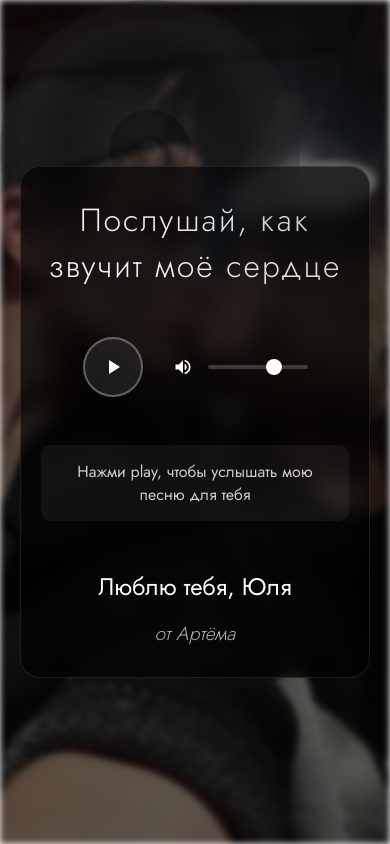
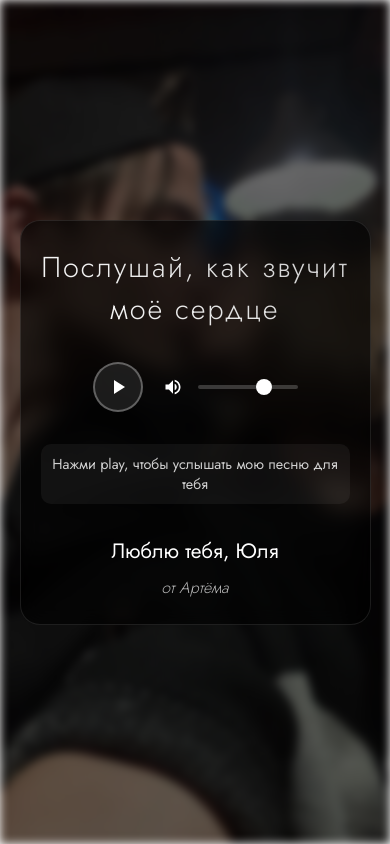
Before and after one commit to artemxdata/song-for-julia, a plain HTML site: page index.html in a window 390 px wide. Drawn offline with Linux system fonts and the light colour scheme.

Commit message:
Update index.html

```diff
--- a/index.html
+++ b/index.html
@@ -33,61 +33,7 @@
             background-size: cover;
             background-position: center;
             filter: brightness(0.4) blur(5px);
-            z-index: -2;
-        }
-
-        .vinyl-background {
-            position: fixed;
-            top: 0;
-            left: 0;
-            width: 100%;
-            height: 100%;
             z-index: -1;
-            opacity: 0.3;
-        }
-
-        .vinyl-record {
-            width: 400px;
-            height: 400px;
-            border-radius: 50%;
-            background: radial-gradient(circle, #2a2a2a 20%, #1a1a1a 40%, #333 60%, #1a1a1a 80%);
-            position: relative;
-            animation: spin 3s linear infinite;
-            box-shadow: 0 0 50px rgba(255, 255, 255, 0.1);
-        }
-
-        .vinyl-record::before {
-            content: '';
-            position: absolute;
-            top: 50%;
-            left: 50%;
-            transform: translate(-50%, -50%);
-            width: 80px;
-            height: 80px;
-            background: #1a1a1a;
-            border-radius: 50%;
-            box-shadow: inset 0 0 20px rgba(0, 0, 0, 0.8);
-        }
-
-        .vinyl-record::after {
-            content: '';
-            position: absolute;
-            top: 50%;
-            left: 50%;
-            transform: translate(-50%, -50%);
-            width: 20px;
-            height: 20px;
-            background: #333;
-            border-radius: 50%;
-        }
-
-        @keyframes spin {
-            from { transform: rotate(0deg); }
-            to { transform: rotate(360deg); }
-        }
-
-        .vinyl-record.paused {
-            animation-play-state: paused;
         }
 
         .main-container {
@@ -99,6 +45,7 @@
             border-radius: 20px;
             backdrop-filter: blur(10px);
             border: 1px solid rgba(255, 255, 255, 0.1);
+            margin: 20px;
         }
 
         .title {
@@ -201,44 +148,50 @@
 
         @media (max-width: 768px) {
             .title {
-                font-size: 2rem;
+                font-size: 1.8rem;
+                margin-bottom: 2rem;
             }
 
             .main-container {
-                margin: 20px;
-                padding: 30px 20px;
+                padding: 25px 20px;
+                margin: 15px;
+                max-width: 90%;
             }
 
             .footer {
                 flex-direction: column;
-                gap: 15px;
+                gap: 10px;
+                margin-top: 2rem;
             }
 
             .love-message {
-                font-size: 1.5rem;
+                font-size: 1.3rem;
             }
 
-            /* Оптимизация фонового изображения для мобильных устройств */
-            .background-image {
-                background-image: url('photo_2025-05-05_12-28-48.jpg');
-                background-position: center center;
-                background-attachment: fixed;
-                filter: brightness(0.4) blur(3px); /* Меньше размытие для мобильных */
+            .signature {
+                font-size: 1rem;
             }
 
-            .vinyl-record {
-                width: 300px;
-                height: 300px;
+            .player-controls {
+                margin: 2rem 0;
+                gap: 20px;
+            }
+
+            .control-btn {
+                width: 50px;
+                height: 50px;
+            }
+
+            .now-playing {
+                margin-top: 1.5rem;
+                padding: 10px;
+                font-size: 0.9rem;
             }
         }
     </style>
 </head>
 <body>
-    <!-- Остальной код остается без изменений -->
     <div class="background-image"></div>
-    <div class="vinyl-background">
-        <div class="vinyl-record" id="vinylRecord"></div>
-    </div>
 
     <div class="main-container">
         <h1 class="title">Послушай, как звучит моё сердце</h1>
@@ -279,12 +232,10 @@
         let isPlaying = false;
         let userInteracted = false;
         const audioPlayer = document.getElementById('audioPlayer');
-        const vinylRecord = document.getElementById('vinylRecord');
         const playIcon = document.getElementById('playIcon');
         const pauseIcon = document.getElementById('pauseIcon');
         const nowPlaying = document.getElementById('nowPlaying');
 
-        // Отслеживаем первое взаимодействие пользователя
         document.addEventListener('click', () => {
             userInteracted = true;
         });
@@ -295,7 +246,6 @@
                 return;
             }
 
-            // Сбрасываем аудио к началу перед воспроизведением
             audioPlayer.currentTime = 0;
 
             const playPromise = audioPlayer.play();
@@ -326,10 +276,8 @@
             }
         }
 
-        // Добавляем обработчики событий для аудио
         audioPlayer.addEventListener('play', () => {
             isPlaying = true;
-            vinylRecord.classList.remove('paused');
             playIcon.style.display = 'none';
             pauseIcon.style.display = 'block';
             nowPlaying.textContent = '♪ Играет песня для тебя ♪';
@@ -337,7 +285,6 @@
 
         audioPlayer.addEventListener('pause', () => {
             isPlaying = false;
-            vinylRecord.classList.add('paused');
             playIcon.style.display = 'block';
             pauseIcon.style.display = 'none';
             nowPlaying.textContent = 'Нажми play, чтобы услышать мою песню для тебя';
@@ -345,7 +292,6 @@
 
         audioPlayer.addEventListener('ended', () => {
             isPlaying = false;
-            vinylRecord.classList.add('paused');
             playIcon.style.display = 'block';
             pauseIcon.style.display = 'none';
             nowPlaying.textContent = 'Песня закончилась ♪';
@@ -364,7 +310,6 @@
             nowPlaying.textContent = 'Не удалось загрузить песню - проверьте файл';
         });
 
-        // Инициализация
         changeVolume();
     </script>
 </body>
```
